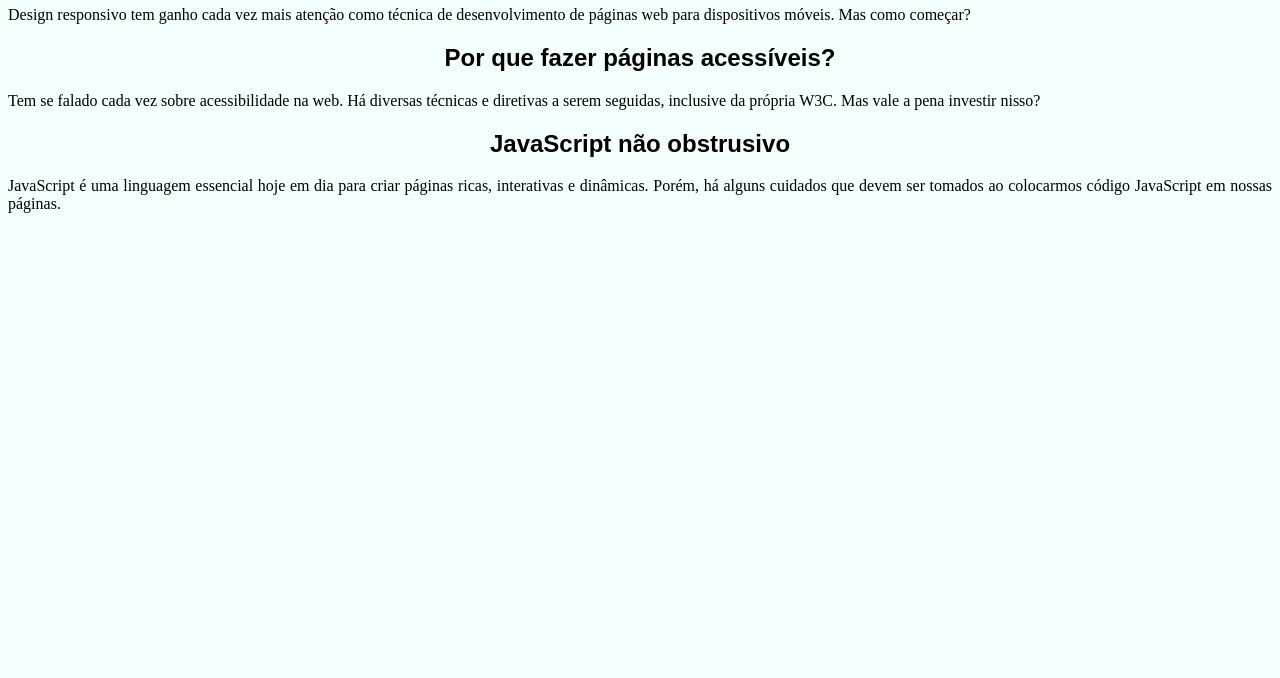
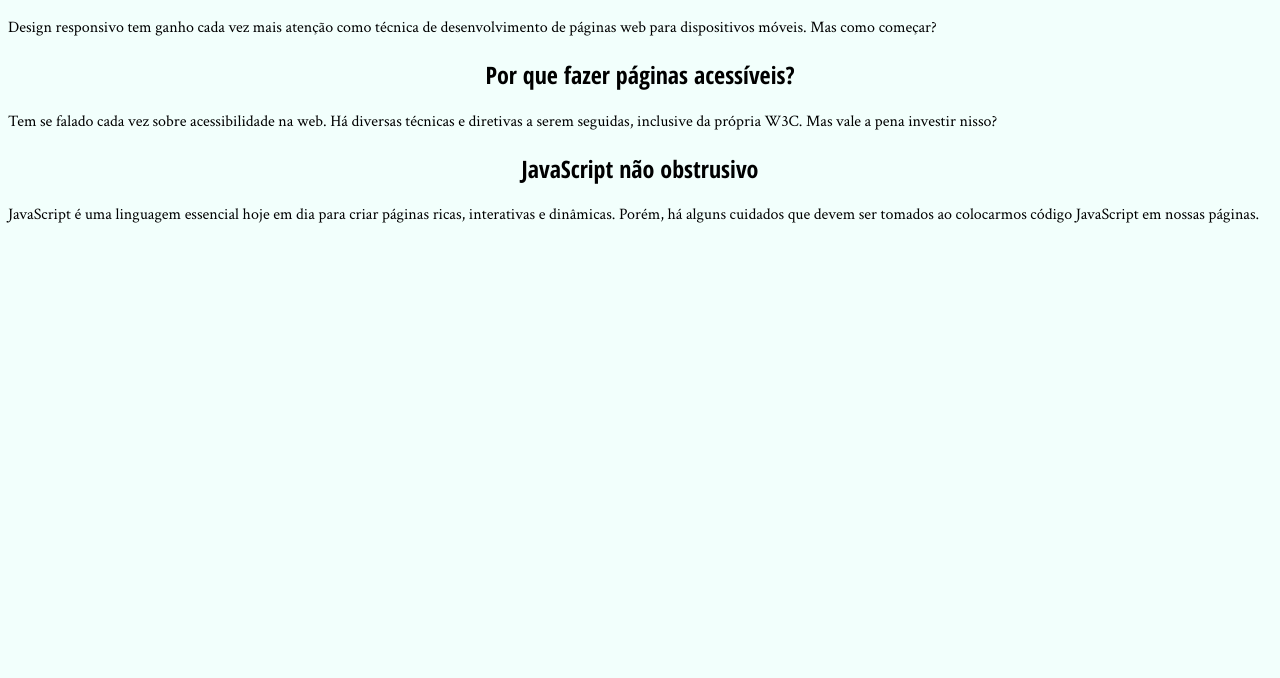
Before and after one commit to Profacez/alura-site1, a plain HTML site: page blog.html in a window 1280 px wide. Shown: the part 122-800 px from the top of the page. Drawn offline with Linux system fonts and the light colour scheme.

Commit message:
estilizando fontes

```diff
--- a/blog.html
+++ b/blog.html
@@ -4,6 +4,8 @@
     <meta charset="UTF-8">
     <meta name="viewport" content="width=device-width, initial-scale=1.0">
     <link rel="stylesheet" href="style.css">
+    <link rel="stylesheet" href="http://fonts.googleapis.com/css?family=Crimson+Text:400,400italic,600">
+    <link rel="stylesheet" href="http://fonts.googleapis.com/css?family=Open+Sans+Condensed:700">
     <title>Document</title>
 </head>
 <body>
--- a/style.css
+++ b/style.css
@@ -1,12 +1,12 @@
 
 body {
-    font-family: 'Times New Roman', serif;
+    font-family: "Crimson Text",serif;
     background-color: #F2FFFC;
 }
 
 h1, h2 {
 
-    font-family: Arial, sans-serif;
+    font-family: "Open Sans Condensed", sans-serif;
     text-align: center;
 }
 
```
Also changed, not shown: index.html (+2 -0 lines).
